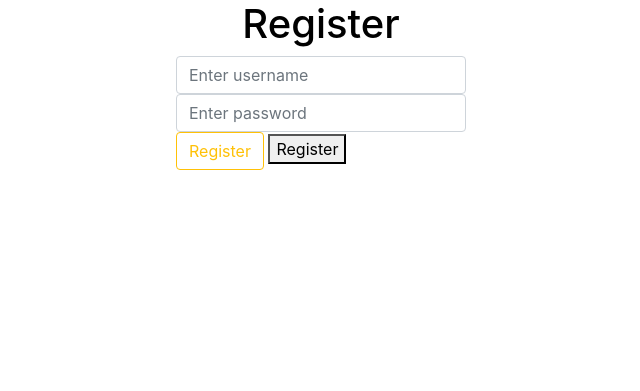
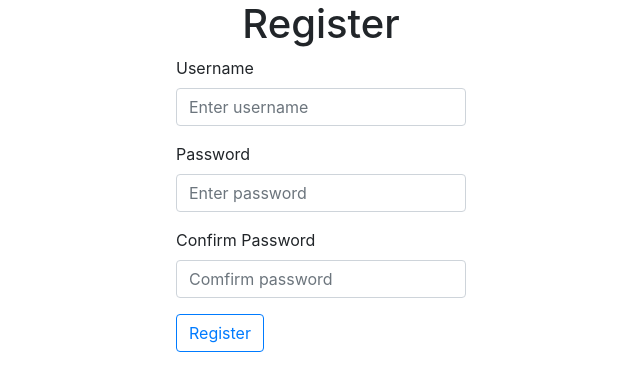
Before and after one commit to DoubleTrio/project-one, a Flask app: page /register in a window 1280 px wide. Shown: the part 56-447 px from the top of the page, without its empty margins (319-959 px from the left). Run offline with Flask 2, Linux system fonts and the light colour scheme; some libraries are stand-ins or nearby versions.

Commit message:
cleaned up register page and added server-side implementations

```diff
--- a/application.py
+++ b/application.py
@@ -3,6 +3,7 @@ from flask import Flask, session, render_template, request, flash, redirect, url
 from flask_session import Session
 from sqlalchemy import create_engine
 from sqlalchemy.orm import scoped_session, sessionmaker
+from werkzeug.security import generate_password_hash
 # https://blog.miguelgrinberg.com/post/the-flask-mega-tutorial-part-v-user-logins - Resource
 app = Flask(__name__)
 
@@ -33,11 +34,19 @@ def loginPage():
 
 @app.route("/hello", methods=["POST"])
 def hello():
-    name = request.form.get("name")
+    username = request.form.get("name")
     password = request.form.get("password")
-    if name == "" or password == "":
-        flash("Please fill in your username and password")
+    password_two = request.form.get("password_two")
+
+    if username == "" or password == "" or password_two == "":
+        flash("Please fill in all sections")
+        return redirect(url_for('registerPage'))
+    elif password != password_two:
+        flash("Passwords do not match")
         return redirect(url_for('registerPage'))
     else:
-        flash("Your account was created! You can login now!")
-        return render_template("hello.html", name=name, password=password)
+        password = generate_password_hash(password)
+        db.execute("INSERT INTO users (username, password) VALUES (:name, :password)",
+                   {"name": username, "password": password})
+        db.commit()
+        return render_template("hello.html", name=username, password=password)
--- a/requirements.txt
+++ b/requirements.txt
@@ -2,3 +2,4 @@ Flask
 Flask-Session
 psycopg2
 SQLAlchemy
+werkzeug.security
--- a/static/styles.css
+++ b/static/styles.css
@@ -1,4 +1,4 @@
 h1 {
-  color: black;
   text-align: center;
+  font-size: 1px;
 }
--- a/templates/layout.html
+++ b/templates/layout.html
@@ -9,9 +9,6 @@
     </head>
     <nav class="navbar navbar-expand-lg navbar-dark bg-dark">
   <a class="navbar-brand" href="{{ url_for('index') }}">Web Development - Project 1</a>
-  <button class="navbar-toggler" type="button" data-toggle="collapse" data-target="#navbarSupportedContent" aria-controls="navbarSupportedContent" aria-expanded="false" aria-label="Toggle navigation">
-    <span class="navbar-toggler-icon"></span>
-  </button>
     <ul class="navbar-nav mr-auto">
       <li class="nav-item active">
         <a class="nav-link" href="{{ url_for('index')}}">Home</a>
--- a/templates/register.html
+++ b/templates/register.html
@@ -7,17 +7,26 @@
 {% block body %}
 <div class="container col-3">
     <form action="{{ url_for('hello') }}" method="post">
-        <input class="form-control mr-sm-2" type="text" placeholder="Enter username" name="name">
-        <input class="form-control mr-sm-2" type="password" placeholder="Enter password" name="password">
-        <button class="btn btn-outline-warning my-2 my-sm-0" type="submit">Register</button>
-        <button class="" type="submit">Register</button>
+        <div class = "form-group">
+            <label>Username</label>
+            <input class="form-control" type="text" placeholder="Enter username" name="name">
+        </div>
+        <div class = "form-group">
+            <label>Password</label>
+            <input class="form-control" type="password" placeholder="Enter password" name="password">
+        </div>
+        <div class = "form-group">
+            <label>Confirm Password</label>
+            <input class="form-control" type="password" placeholder="Comfirm password" name="password_two">
+        </div>
+        <button class="btn btn-outline-primary" type="submit">Register</button>
     </form>
 <div>
   {% with messages = get_flashed_messages() %}
     {% if messages %}
-      <ul class=flashes>
+      <ul>
       {% for message in messages %}
-        <li>{{ message }}</li>
+        <div class="alert alert-danger container">{{ message }}</div>
       {% endfor %}
       </ul>
     {% endif %}
```
